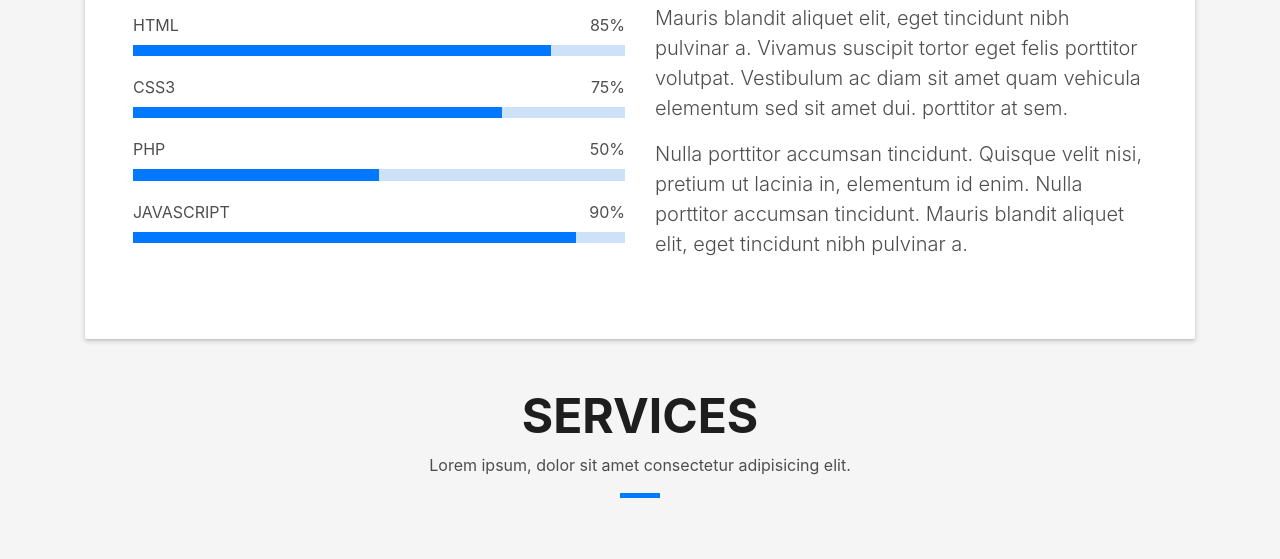
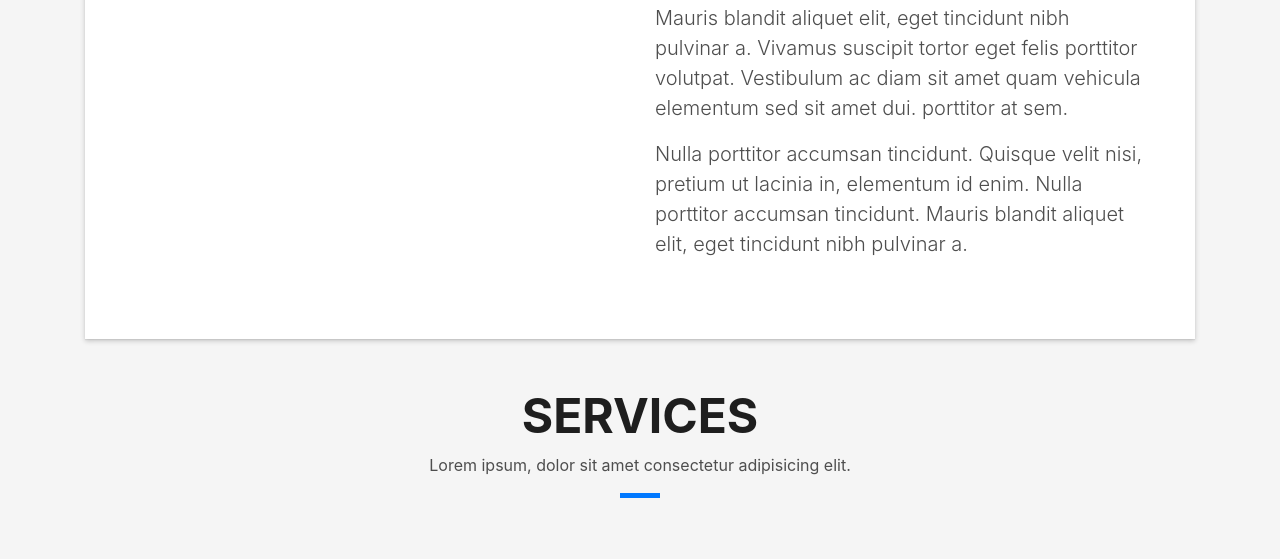
Before and after one commit to oscargdi/oscargdi.github.io, a plain HTML site: page index.html in a window 1280 px wide. Shown: the part 1177-1736 px from the top of the page. Drawn offline with Linux system fonts and the light colour scheme; files whose address does not match are found by name.

Commit message:
remove skills section

```diff
--- a/css/style.css
+++ b/css/style.css
@@ -695,22 +695,6 @@ a:hover {
   margin-left: 0px;
 }
 
-.skill-mf span {
-  color: #4e4e4e;
-}
-
-.skill-mf .progress {
-  background-color: #cde1f8;
-  margin: .5rem 0 1.2rem 0;
-  border-radius: 0;
-  height: .7rem;
-}
-
-.skill-mf .progress .progress-bar {
-  height: .7rem;
-  background-color: #0078ff;
-}
-
 /*======================================
 //--//-->   SERVICES
 ======================================*/
--- a/index.html
+++ b/index.html
@@ -121,28 +121,8 @@
                     </div>
                   </div>
                 </div>
-                <div class="skill-mf">
+                <div class="">
                   <p class="title-s">Skill</p>
-                  <span>HTML</span> <span class="pull-right">85%</span>
-                  <div class="progress">
-                    <div class="progress-bar" role="progressbar" style="width: 85%;" aria-valuenow="85"
-                      aria-valuemin="0" aria-valuemax="100"></div>
-                  </div>
-                  <span>CSS3</span> <span class="pull-right">75%</span>
-                  <div class="progress">
-                    <div class="progress-bar" role="progressbar" style="width: 75%" aria-valuenow="75" aria-valuemin="0"
-                      aria-valuemax="100"></div>
-                  </div>
-                  <span>PHP</span> <span class="pull-right">50%</span>
-                  <div class="progress">
-                    <div class="progress-bar" role="progressbar" style="width: 50%" aria-valuenow="50" aria-valuemin="0"
-                      aria-valuemax="100"></div>
-                  </div>
-                  <span>JAVASCRIPT</span> <span class="pull-right">90%</span>
-                  <div class="progress">
-                    <div class="progress-bar" role="progressbar" style="width: 90%" aria-valuenow="90" aria-valuemin="0"
-                      aria-valuemax="100"></div>
-                  </div>
                 </div>
               </div>
               <div class="col-md-6">
```
